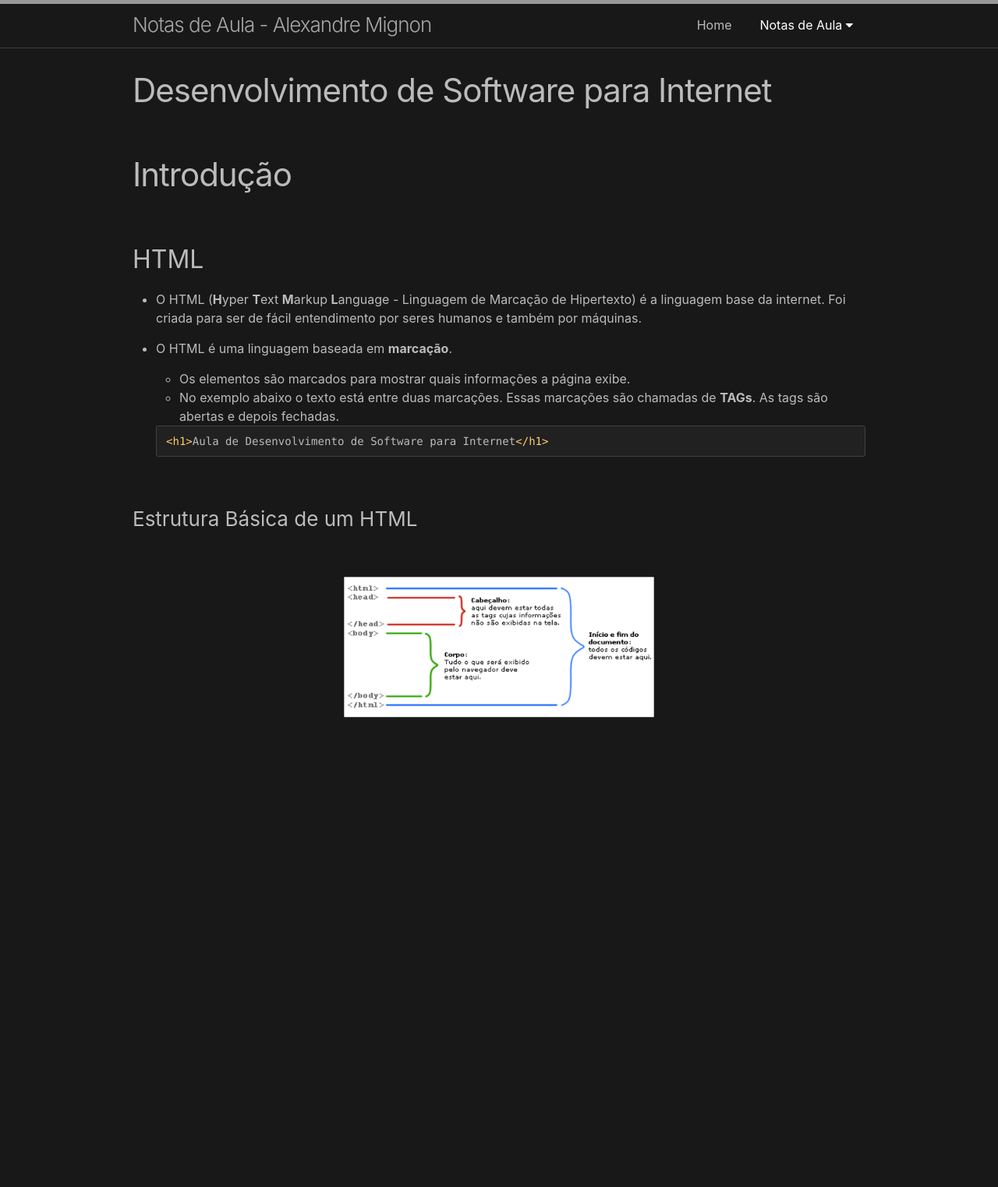
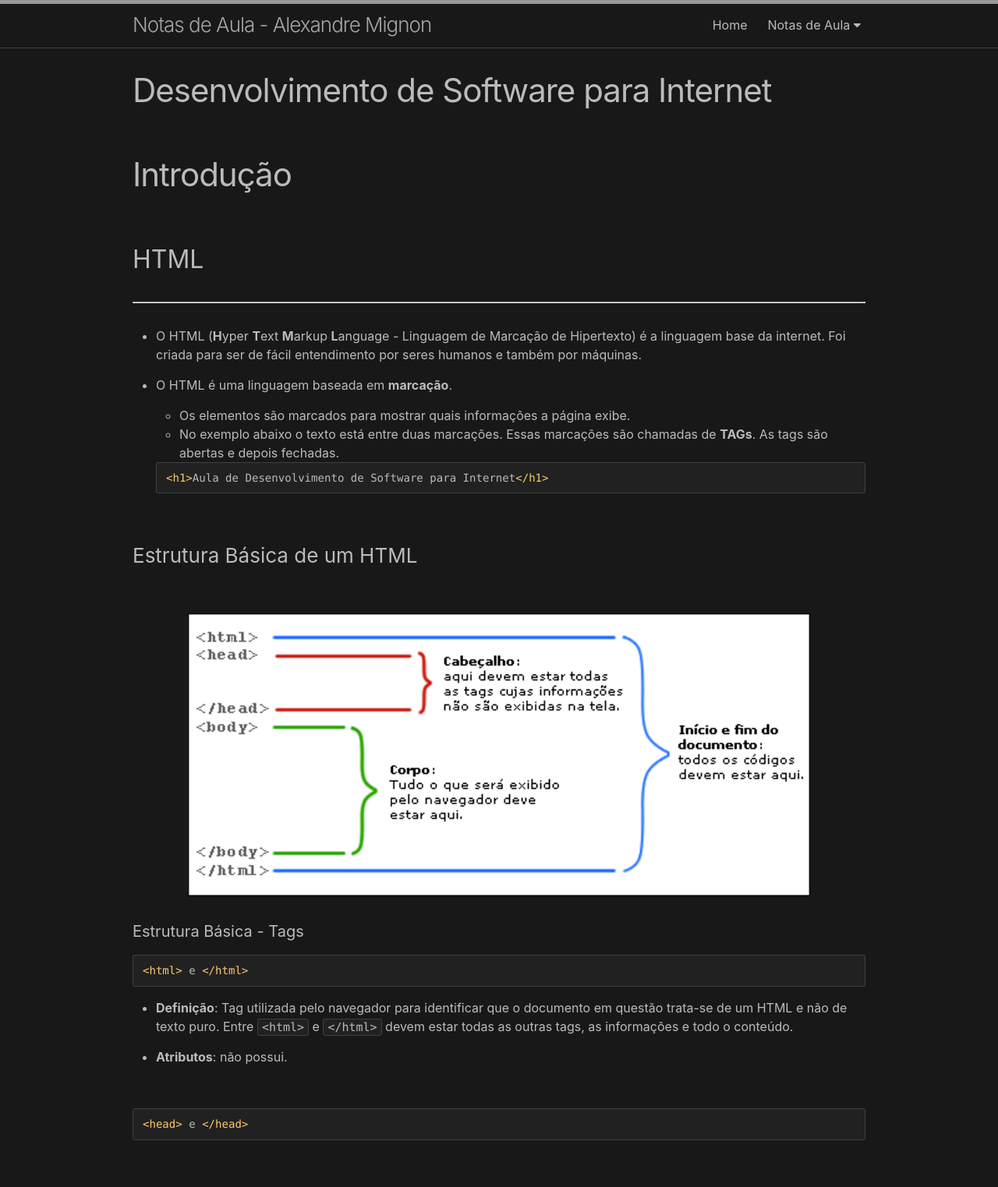
Before and after one commit to amignon/amignon.github.io, a Jekyll site: the page built from paginas/dswi/introducao.md, in a window 1280 px wide. Shown: the whole page at 78% size. Built offline with Jekyll 4.4.1, drawn with Linux system fonts in a browser that asks for light colours; nearby versions of some CDN libraries; before the commit the page ends 981 px from its top, so only the background shows below that.

Commit message:
Atualização

````diff
--- a/_data/menu.yml
+++ b/_data/menu.yml
@@ -2,5 +2,5 @@
   url: /
 - text: Notas de Aula
   subitems:
-    - text: Desenvolvimento de Software para Internet
+    - text: DSWI
       url: /dswi/
--- a/_sass/minima/_layout.scss
+++ b/_sass/minima/_layout.scss
@@ -341,22 +341,7 @@
   }
 }
 
-/* Navbar container */
-.navbar {
-  overflow: hidden;
-  background-color: #333;
-  font-family: Arial;
-}
 
-/* Links inside the navbar */
-.navbar a {
-  float: left;
-  font-size: 16px;
-  color: white;
-  text-align: center;
-  padding: 14px 16px;
-  text-decoration: none;
-}
 
 /* The dropdown container */
 .dropdown {
@@ -366,26 +351,27 @@
 
 /* Dropdown button */
 .dropdown .dropbtn {
-  font-size: 16px;
+  font-size: $base-font-size;
   border: none;
   outline: none;
-  color: white;
-  padding: 14px 16px;
+  color: $text-color;
+  // padding: 14px 16px;
   background-color: inherit;
   font-family: inherit; /* Important for vertical align on mobile phones */
   margin: 0; /* Important for vertical align on mobile phones */
 }
 
-/* Add a red background color to navbar links on hover */
+/* Add a red background color to navbar links on hover
 .navbar a:hover, .dropdown:hover .dropbtn {
   background-color: red;
 }
+*/
 
 /* Dropdown content (hidden by default) */
 .dropdown-content {
   display: none;
   position: absolute;
-  background-color: #f9f9f9;
+  background-color: $background-color;
   min-width: 160px;
   box-shadow: 0px 8px 16px 0px rgba(0,0,0,0.2);
   z-index: 1;
@@ -394,8 +380,8 @@
 /* Links inside the dropdown */
 .dropdown-content a {
   float: none;
-  color: black;
-  padding: 12px 16px;
+  color:  $text-color;
+  padding: 0px 10px;
   text-decoration: none;
   display: block;
   text-align: left;
@@ -403,7 +389,7 @@
 
 /* Add a grey background color to dropdown links on hover */
 .dropdown-content a:hover {
-  background-color: #ddd;
+  background-color: rgb(51, 51, 51)
 }
 
 /* Show the dropdown menu on hover */
--- a/paginas/dswi/introducao.md
+++ b/paginas/dswi/introducao.md
@@ -7,6 +7,7 @@ permalink: /dswi/introducao
 # Introdução
 
 ## HTML
+---
 
 
 - O HTML (**H**yper **T**ext **M**arkup **L**anguage - Linguagem de Marcação de Hipertexto) é a linguagem base da internet. Foi criada para ser de fácil entendimento por seres humanos e também por máquinas.
@@ -25,6 +26,23 @@ permalink: /dswi/introducao
 
 <br/>
 
-<center>
-  <img src="/paginas/img/estrutura_html.png" alt="drawing" width="400"/>
-</center>
+<div align="center">
+  <img src="/paginas/img/estrutura_html.png" width="800px"/>
+</div>
+
+
+#### Estrutura Básica - Tags
+
+```html
+<html> e </html>
+```
+
+- **Definição**: Tag utilizada pelo navegador para identificar que o documento em questão trata-se de um HTML e não de texto puro. Entre `<html>` e `</html>` devem estar todas as outras tags, as informações e todo o conteúdo.
+
+- **Atributos**: não possui.
+
+<br/>
+
+```html
+<head> e </head>
+```
````
